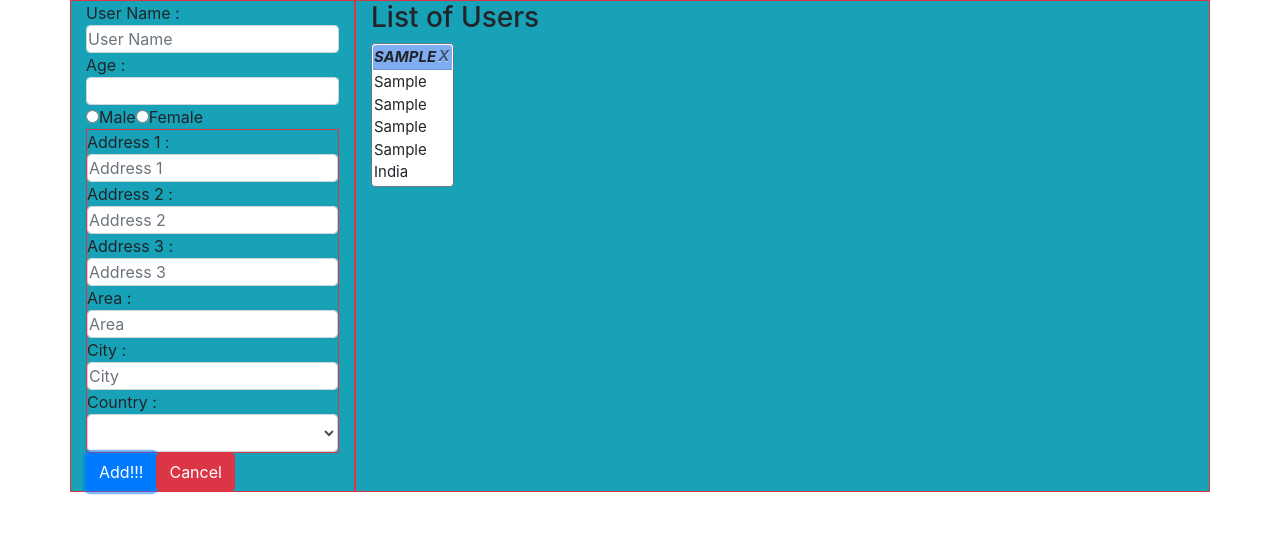
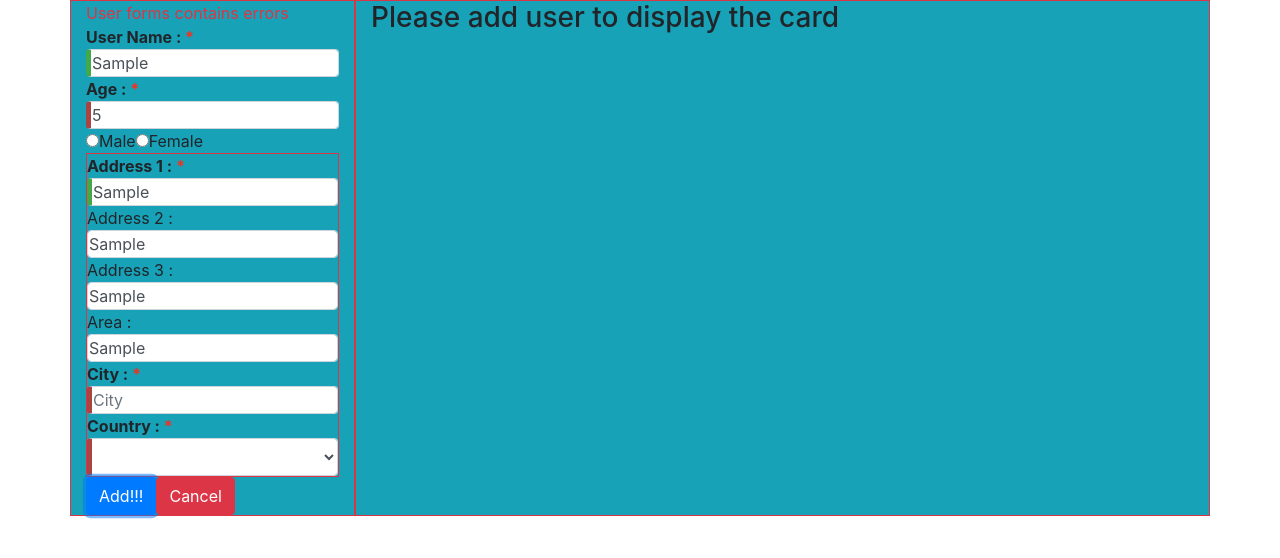
Before and after one commit to aruns1975/angular, an Angular app in the folder angular-app/: page / in a window 1280 px wide. Both pictures are taken after typing "Sample", "5", "Sample", "Sample", "Sample", "Sample" into the empty fields and a click on the button "Add!!!". Shown: the top 558 px of the page. Built offline with nearby package versions, Linux system fonts and the light colour scheme.

Commit message:
Forms - Template Driven Form

```diff
--- a/angular-app/src/app/user-edit/user-edit.component.css
+++ b/angular-app/src/app/user-edit/user-edit.component.css
@@ -5,3 +5,28 @@ label,.form-group{
 .form-control{
     padding:1px;
 }
+
+.ng-valid[required], .ng-valid.required  {
+    border-left: 5px solid #42A948; /* green */
+  }
+
+  .ng-invalid:not(form)  {
+    border-left: 5px solid #a94442; /* red */
+  }
+
+  .ng-valid[required], .ng-valid.required  {
+  border-left: 5px solid #42A948; /* green */
+}
+
+.ng-invalid:not(form)  {
+  border-left: 5px solid #a94442; /* red */
+}
+
+.required label {
+    font-weight: bold;
+}
+.required label:after {
+    color: #e32;
+    content: ' *';
+    display:inline;
+}
--- a/angular-app/src/app/user-edit/user-edit.component.html
+++ b/angular-app/src/app/user-edit/user-edit.component.html
@@ -1,41 +1,43 @@
-<form (submit)="onSubmit($event)">
-    <div class="form-group">
+<form (submit)="onSubmit($event)" #userForm="ngForm">
+    <div *ngIf="userForm.invalid && shouldDisplay" class="text-danger">User forms contains errors</div>
+    <div class="form-group required">
       <label for="userName">User Name :</label>
-      <input id="userName" [value]="user.userName" (input)="user.userName=$event.target.value" placeholder="User Name" type="text" class="form-control" required>
+      <div *ngIf="userName.invalid && userName.touched && userName.errors.required" class="text-danger">cannot be empty</div>
+      <input id="userName" placeholder="User Name" type="text" name="userName" ngModel #userName="ngModel" class="form-control" required>
     </div>
-    <div class="form-group">
+    <div class="form-group required">
       <label for="age">Age :</label>
-      <input id="age" [(ngModel)]="user.age" name="age" type="number" class="form-control">
+      <input id="age" placeholder="age" type="number" name="age" ngModel #age="ngModel" class="form-control" min="18" required >
     </div>
     <div  class="form-group cancel-float">
       <div style="float:left" *ngFor="let gender of genders">
-          <input type=radio name="gender" (click)="user.gender=$event.target.value" [value]="gender">{{gender}}
+          <input type=radio name="gender" ngModel [value]="gender">{{gender}}
       </div>
     </div>
-    <div class="form-group border border-danger address">
-      <div class="form-group">
+    <div class="form-group border border-danger address" ngModelGroup="address">
+      <div class="form-group required">
           <label for="add1">Address 1 :</label>
-          <input id="add1" [value]="user.address.add1" placeholder="Address 1" (input)="user.address.add1=$event.target.value"  class="form-control">
+          <input id="add1" name="add1" ngModel placeholder="Address 1" class="form-control" required>
       </div>
       <div class="form-group">
           <label for="add2">Address 2 :</label>
-          <input id="add2" [value]="user.address.add2" placeholder="Address 2" (input)="user.address.add2=$event.target.value"  class="form-control">
+          <input id="add2" name="add2" ngModel placeholder="Address 2" class="form-control">
       </div>
       <div class="form-group">
           <label for="add3">Address 3 :</label>
-          <input id="add3" [value]="user.address.add3" placeholder="Address 3" (input)="user.address.add3=$event.target.value"  class="form-control">
+          <input id="add3" name="add3" ngModel placeholder="Address 3" class="form-control">
       </div>
       <div class="form-group">
           <label for="area">Area :</label>
-          <input id="area" [value]="user.address.area" placeholder="Area" (input)="user.address.area=$event.target.value"  class="form-control">
+          <input id="area" name="area" ngModel placeholder="Area" class="form-control">
       </div>
-      <div class="form-group">
+      <div class="form-group required">
           <label for="city">City :</label>
-          <input id="city" [value]="user.address.city" placeholder="City" (input)="user.address.city=$event.target.value"  class="form-control">
+          <input id="city" name="city" ngModel placeholder="City" class="form-control" required>
       </div>
-      <div class="form-group">
+      <div class="form-group required">
           <label for="country">Country :</label>
-          <select id="country" name="country" ngModel (change)="user.address.country=$event.target.value" class="form-control">
+          <select id="country" name="country" ngModel class="form-control" required>
             <option *ngFor="let country of countries;let i=index" [value]="country">{{country}}</option>
           </select>
 
--- a/angular-app/src/app/user-edit/user-edit.component.ts
+++ b/angular-app/src/app/user-edit/user-edit.component.ts
@@ -1,4 +1,6 @@
-import { Component, EventEmitter, Output } from '@angular/core';
+import { Component, EventEmitter, Output, ViewChild } from '@angular/core';
+import { NgForm,NgModel } from '@angular/forms';
+
 import { User, Address, EditModeEventData, UserBuilder } from '../models/user.model';
 
 import { UserService } from '../services/user.service';
@@ -11,7 +13,8 @@ import { DomainService } from '../services/domain.service';
     providers: [DomainService]
   })
 export class UserEditComponent{
-    user:User=new User();
+    @ViewChild('userForm')userForm:NgForm;
+    shouldDisplay=false;
     previousUser:User=new User();
     isEditMode:boolean=false;
     editIndex:number;
@@ -19,36 +22,57 @@ export class UserEditComponent{
     countries:String[];
 
     constructor(private userService:UserService, private domainService:DomainService){
-        this.genders=domainService.getGenders();
-        this.countries=domainService.getCountries();
-        this.userService.editModeEvent.subscribe((editData:EditModeEventData)=>{
-            this.user=editData.user;
-            this.previousUser=UserBuilder.cloneUser(editData.user);
-            this.editIndex=editData.index;
-            this.isEditMode=true;
-        });
-        this.userService.userListChangeEvent.subscribe((event:String)=>{
-            this.cancelEditMode();
-        });
+        this.setDomainValues();
+        this.listenForSetUserEditEvent();
+        this.listenForUserUpdateEvent();
     }
 
     onSubmit(event:Event){
+        this.shouldDisplay=true;
         event.preventDefault();
-        if(this.isEditMode)
-            this.userService.editUser(this.user, this.editIndex);
-        else
-            this.userService.addUser(this.user);
-        this.cancelEditMode();
+        console.log(this.userForm);
+        if(!this.userForm.invalid){
+            if(this.isEditMode)
+                this.userService.editUser(this.userForm.value, this.editIndex);
+            else
+                this.userService.addUser(this.userForm.value);
+            this.userForm.reset();
+            this.cancelEditMode();
+        }
     }
     cancelEditMode(){
-        this.user=new User();
+        this.shouldDisplay=false;
+        this.userForm.reset();
         this.editIndex=-1;
         this.isEditMode=false;
         this.previousUser=new User();
     }
 
     clear(){
-        this.user = UserBuilder.cloneUser(this.previousUser);
+        this.shouldDisplay=false;
+        this.userForm.setValue(UserBuilder.cloneUser(this.previousUser));
     }
 
+    setDomainValues(){
+        this.genders=this.domainService.getGenders();
+        this.countries=this.domainService.getCountries();
+    }
+
+    listenForSetUserEditEvent(){
+        this.userService.editModeEvent.subscribe((editData:EditModeEventData)=>{
+            this.userForm.setValue(editData.user);
+            this.previousUser=UserBuilder.cloneUser(editData.user);
+            this.editIndex=editData.index;
+            this.isEditMode=true;
+        });
+    }
+
+    listenForUserUpdateEvent(){
+        this.userService.userListChangeEvent.subscribe((event:String)=>{
+            this.cancelEditMode();
+        });
+    }
+
+
+
 }
--- a/angular-app/src/app/user-list/user-list.component.css
+++ b/angular-app/src/app/user-list/user-list.component.css
@@ -32,3 +32,7 @@
 .male:hover{
     background:rgb(92, 92, 211);
 }
+
+hr{
+    margin:0px;
+}
--- a/angular-app/src/app/user-list/user-list.component.html
+++ b/angular-app/src/app/user-list/user-list.component.html
@@ -10,6 +10,8 @@
               {{user.userName}}  <div class="close" (click)="deleteCard(i)" [ngClass]="{male:user.gender==='Male'}"> x</div>
           </div>
           <div class="card-body">
+            <div *ngIf="user.age">Age - {{user.age}}</div>
+            <div *ngIf="user.age"><hr></div>
             <div>{{user.address.add1}}</div>
             <div>{{user.address.add2}}</div>
             <div>{{user.address.add3}}</div>
```
